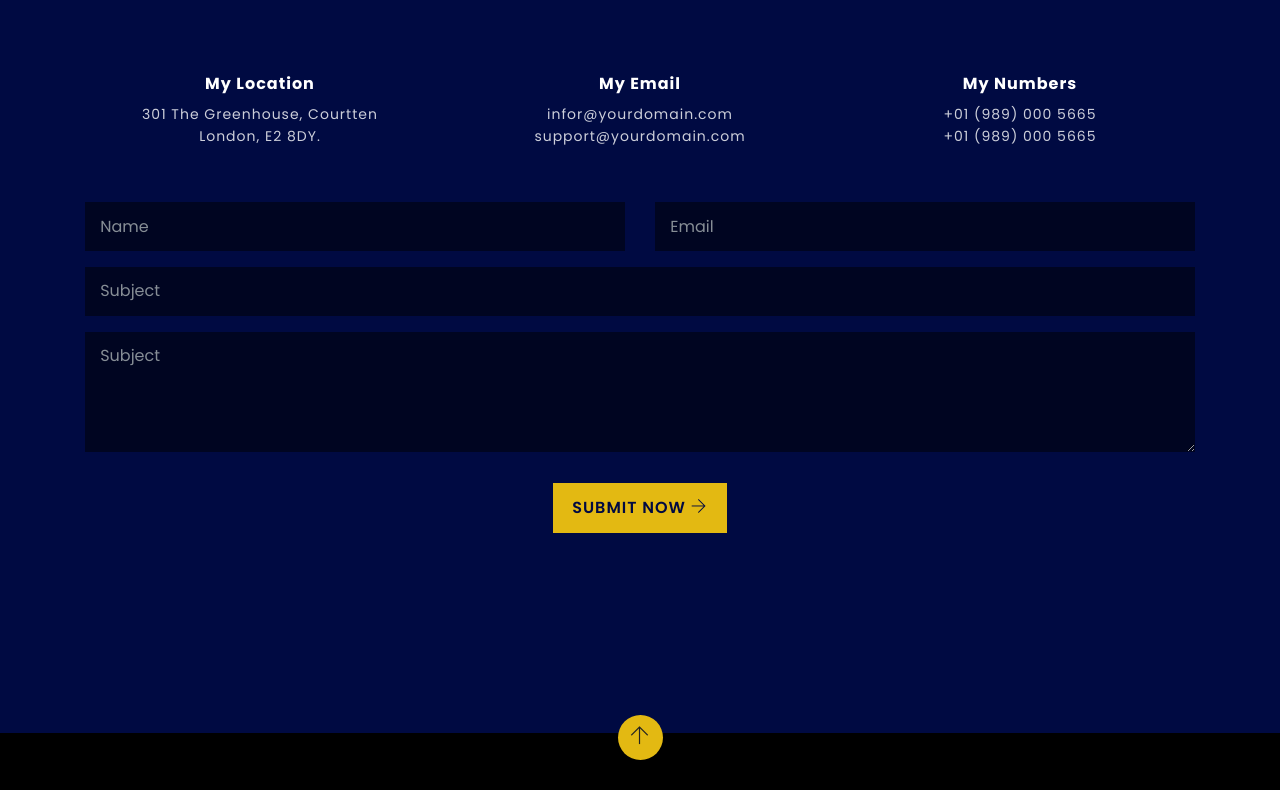
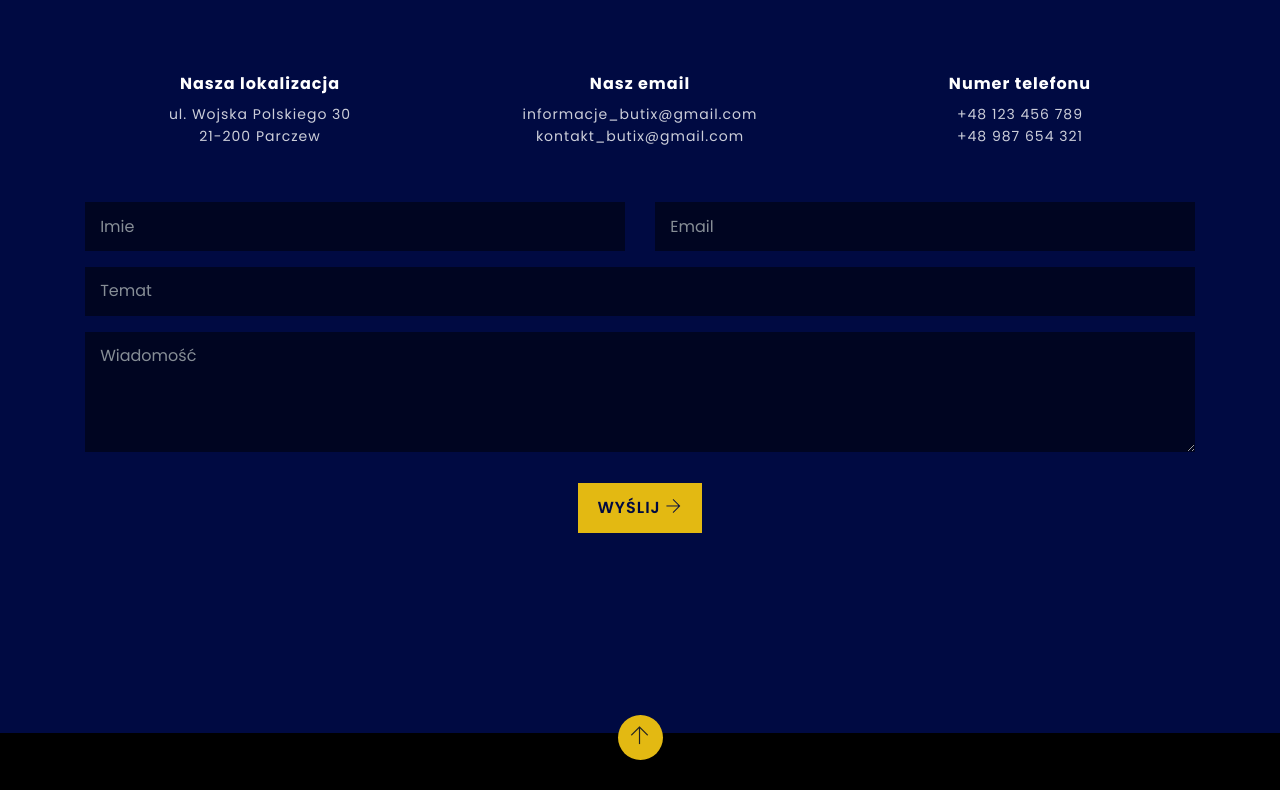
Before and after one commit to Marcikq/BUTIX, a plain HTML site: page index.html in a window 1280 px wide. Shown: the part 1334-2124 px from the top of the page. Drawn offline with Linux system fonts and the light colour scheme.

Commit message:
Update index.html

```diff
--- a/index.html
+++ b/index.html
@@ -165,19 +165,19 @@
 
         <div class="row text-center">
           <div class="col-12 col-md-4 m-t-15px m-b-15px">
-            <h5 class="font-16 font-w-700 color-white">My Location</h5>
+            <h5 class="font-16 font-w-700 color-white">Nasza lokalizacja</h5>
             <div class="color-white font-14 opacity8">
-              301 The Greenhouse, Courtten<br/>London, E2 8DY.
+              ul. Wojska Polskiego 30 <br/>21-200 Parczew
             </div>
           </div> <!-- col -->
           <div class="col-12 col-md-4 m-t-15px m-b-15px">
-            <h5 class="font-16 font-w-700 color-white ">My Email</h5>
-            <div class="color-white font-14 opacity8">infor@yourdomain.com<br/>support@yourdomain.com
+            <h5 class="font-16 font-w-700 color-white ">Nasz email</h5>
+            <div class="color-white font-14 opacity8">informacje_butix@gmail.com<br/>kontakt_butix@gmail.com
             </div>
           </div> <!-- col -->
           <div class="col-12 col-md-4 m-t-15px m-b-15px">
-            <h5 class="font-16 font-w-700 color-white">My Numbers</h5>
-            <div class="color-white font-14 opacity8">+01 (989) 000 5665<br/>+01 (989) 000 5665
+            <h5 class="font-16 font-w-700 color-white">Numer telefonu</h5>
+            <div class="color-white font-14 opacity8">+48 123 456 789<br/>+48 987 654 321
             </div>
           </div> <!-- col -->
         </div> <!-- row -->
@@ -185,7 +185,7 @@
         <div class="row form-dark m-t-40px">
           <div class="col-12 col-sm-6">
             <div class="form-group">
-              <input type="text" name="Name" placeholder="Name" class="form-control" />
+              <input type="text" name="Name" placeholder="Imie" class="form-control" />
             </div>
           </div> <!-- Col -->
           <div class="col-12 col-sm-6">
@@ -195,17 +195,17 @@
           </div> <!-- Col -->
           <div class="col-12 col-md-12">
             <div class="form-group">
-              <input type="text" name="Subject" placeholder="Subject" class="form-control" />
+              <input type="text" name="Subject" placeholder="Temat" class="form-control" />
             </div>
           </div> <!-- Col -->
 
           <div class="col-12 col-md-12">
             <div class="form-group">
-              <textarea placeholder="Subject" class="form-control"></textarea>
+              <textarea placeholder="Wiadomość" class="form-control"></textarea>
             </div>
           </div> <!-- Col -->
           <div class="col-12 col-md-12 text-center m-t-15px">
-            <button class="btn p-btn-2nd">Submit Now <i class="ti-arrow-right"></i></button>
+            <button class="btn p-btn-2nd">Wyślij <i class="ti-arrow-right"></i></button>
           </div>
 
         </div>
@@ -233,7 +233,7 @@
                   <a class="theme-1st" href="#"><i class="fa fa-linkedin"></i><span></span></a>
               </li>
           </ul>
-          <p class="copyright color-white">© 2018 Morgan. All Rights Reserved</p>
+          <p class="copyright color-white">© 2018 Butix. Wszystkie prawa zastrzeżone</p>
       </div>
   </footer>
 
```
